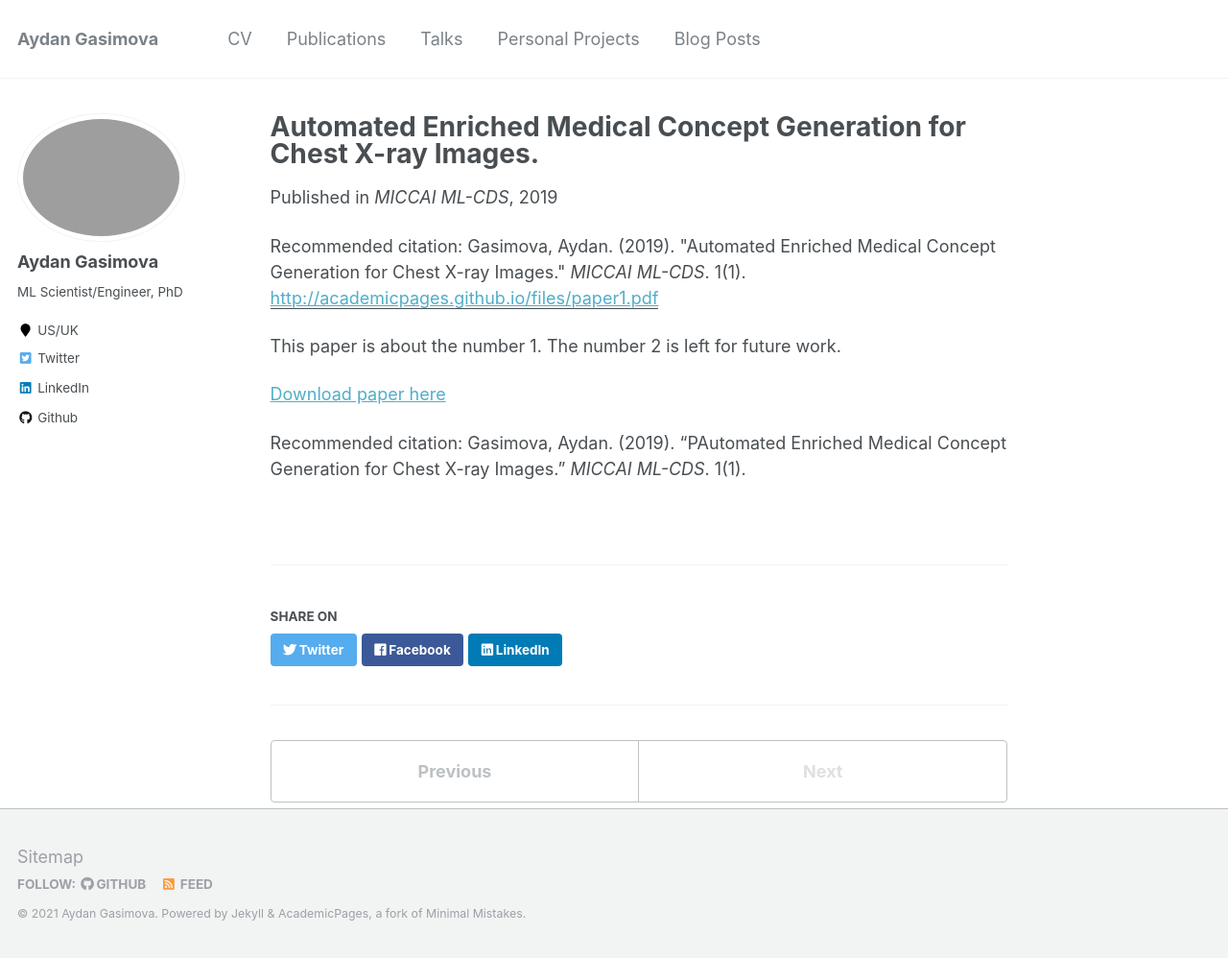
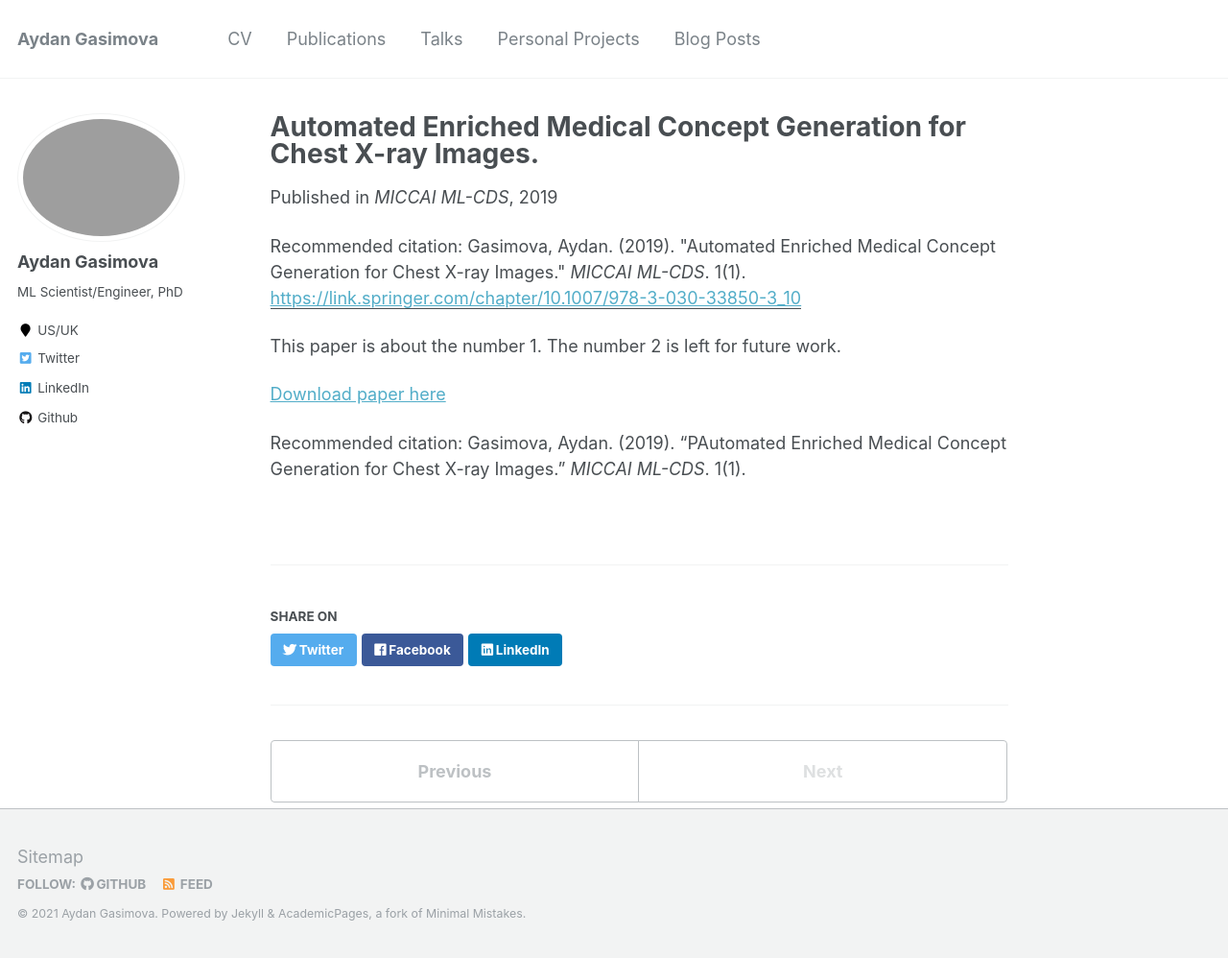
Before and after one commit to kasimayy/kasimayy.github.io, a Jekyll site: the page built from _publications/2009-10-01-paper-title-number-1.md, in a window 1280 px wide and 998 px high. Shown: the whole window at 96% size. Built offline with Jekyll 4.4.1, drawn with Linux system fonts in a browser that asks for light colours; part of the change alters nothing that is shown.

Commit message:
Update 2009-10-01-paper-title-number-1.md

```diff
--- a/_publications/2009-10-01-paper-title-number-1.md
+++ b/_publications/2009-10-01-paper-title-number-1.md
@@ -5,7 +5,7 @@ permalink: /publication/enriched-medical-concept-generation
 excerpt: 'Given a small amount of manual annotations, clinically and visually-important concepts can be learned from raw textual radiology reports and consequently used at image annotations in automated report generation.'
 date: 2019-10-24
 venue: 'MICCAI ML-CDS'
-paperurl: 'http://academicpages.github.io/files/paper1.pdf'
+paperurl: 'https://link.springer.com/chapter/10.1007/978-3-030-33850-3_10'
 citation: 'Gasimova, Aydan. (2019). &quot;Automated Enriched Medical Concept Generation for Chest X-ray Images.&quot; <i>MICCAI ML-CDS</i>. 1(1).'
 ---
 This paper is about the number 1. The number 2 is left for future work.
```
